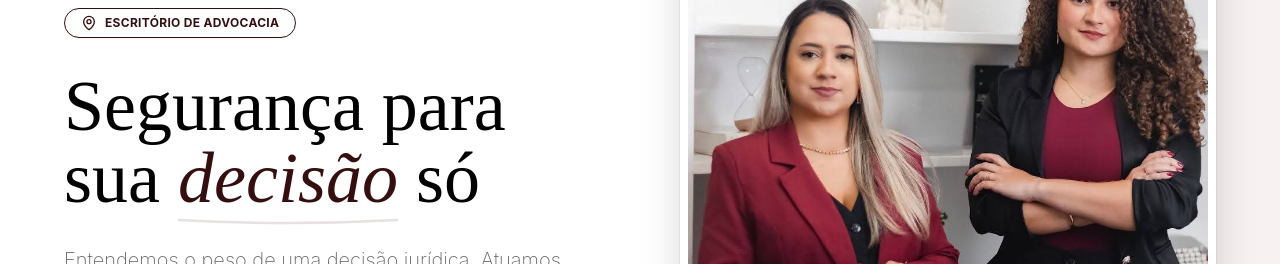
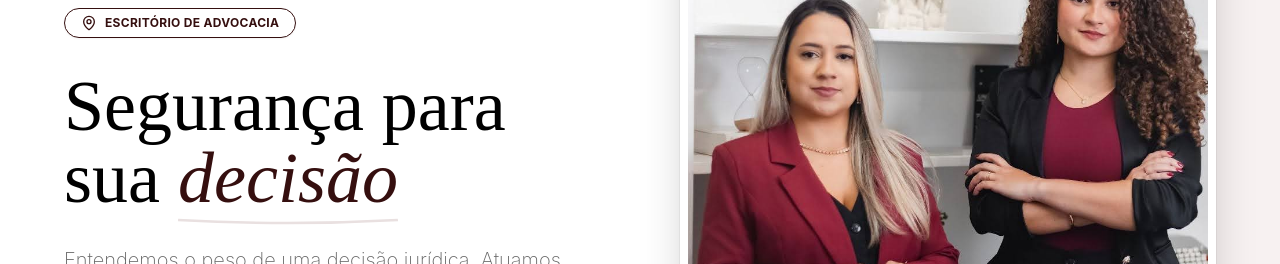
Before and after one commit to Paper-Street-Softwares/SOP-Brasil-Matos, a React (Vite) app: page /#home in a window 1280 px wide. Shown: the part 293-557 px from the top of the page. Built offline with nearby package versions, Linux system fonts and the light colour scheme.

Commit message:
fix: copy corrigido

```diff
--- a/src/content/content.jsx
+++ b/src/content/content.jsx
@@ -125,7 +125,6 @@ const content = {
               </svg>
             </span>
           </span>{' '}
-          só
         </h1>
       ),
       subtitle: (
```
